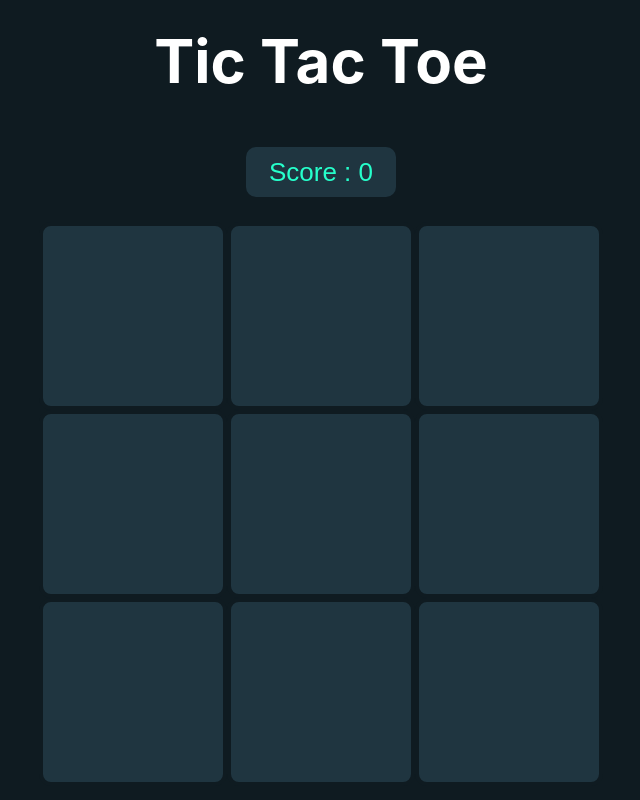
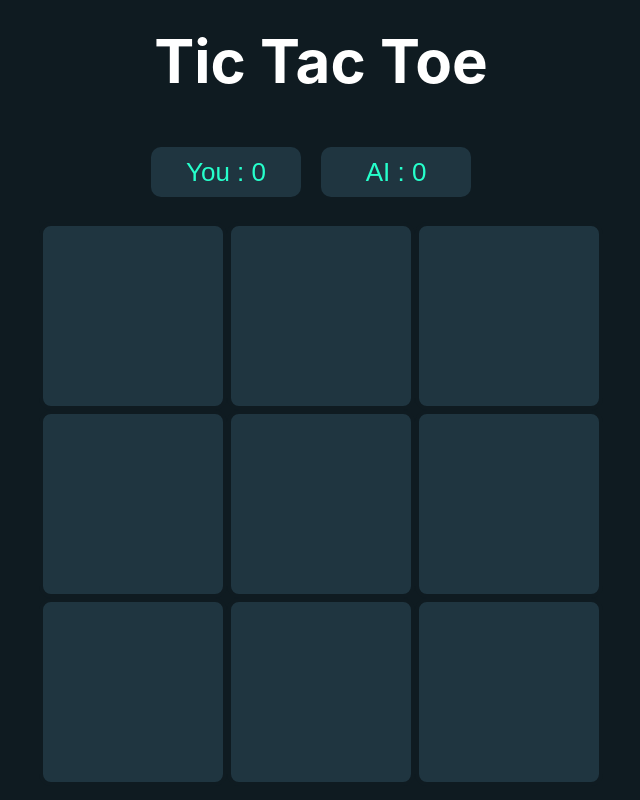
Before and after one commit to HJRaptor/ReactTacToe, a React (Create React App) app: page / in a window 1280 px wide. Shown: the top 800 px of the page, without its empty margins (319-959 px from the left). Built offline with nearby package versions, Linux system fonts and the light colour scheme.

Commit message:
wip computer ai

```diff
--- a/src/Components/TicTacToe/TicTacToe.css
+++ b/src/Components/TicTacToe/TicTacToe.css
@@ -36,6 +36,7 @@
     color: #26ffcb;
     margin-top: 25px;
     margin-bottom: 25px;
+    margin-right: 20px;
 
 }
 
--- a/src/Components/TicTacToe/TicTacToe.jsx
+++ b/src/Components/TicTacToe/TicTacToe.jsx
@@ -3,33 +3,39 @@ import './TicTacToe.css';
 import circle_icon from '../Assets/circle.png';
 import cross_icon from '../Assets/cross.png';
 
-let data = ["","","","","","","","",""]
+let data = ["", "", "", "", "", "", "", "", ""];
+let score = 0;
+let aiscore = 0;
 
-let score = 0
+const ai = (e) => {
+    let moved = false;
+    while (!moved) {
+        let move = Math.floor(Math.random() * 9);
+        if (data[move] !== "") {
+            continue;
+        } else {
+            data[move] = "o";
+            e.target.innerHTML = `<img src='${circle_icon}'>`;
+            moved = true;
+        }
+    }
+}
 
 const TicTacToe = () => {
     let [count, setCount] = useState(0);
     let [lock, setLock] = useState(false);
 
     const toggle = (e, num) => {
+
         if (lock || data[num]) {
             return;
-        }
-        if (count % 2 === 0) {
+        } else {
             e.target.innerHTML = `<img src='${cross_icon}'>`;
             data[num] = "x";
-        } else {
-            e.target.innerHTML = `<img src='${circle_icon}'>`;
-            data[num] = "o";
+            ai(e);
         }
         setCount(count + 1);
         checkWin();
-    }
-
-    const checkBoardFull = () =>{
-        if (data[0] !== "" && data[1] !== "" && data[2] !== "" && data[3] !== "" && data[4] !== "" && data[5] !== "" && data[6] !== "" && data[7] !== "" && data[8] !== "" && data[9] !== ""){
-
-        }
     }
 
     const checkWin = () => {
@@ -48,7 +54,11 @@ const TicTacToe = () => {
             const [a, b, c] = pattern;
             if (data[a] && data[a] === data[b] && data[a] === data[c]) {
                 setLock(true);
-                score +=1;
+                if (data[a] === "x") {
+                    score += 1;
+                } else if (data[a] === "o") {
+                    aiscore += 1;
+                }
                 return;
             }
         }
@@ -65,7 +75,8 @@ const TicTacToe = () => {
         <div>
             <div className='container'>
                 <h1 className="title">Tic Tac Toe<span></span></h1>
-                <button className="score">Score : {score}</button>
+                <button className="score">You : {score}</button>
+                <button className="score">AI : {aiscore}</button>
                 <div className="board">
                     <div className="row1">
                         <div className="boxes" onClick={(e) => { toggle(e, 0) }}></div>
```
